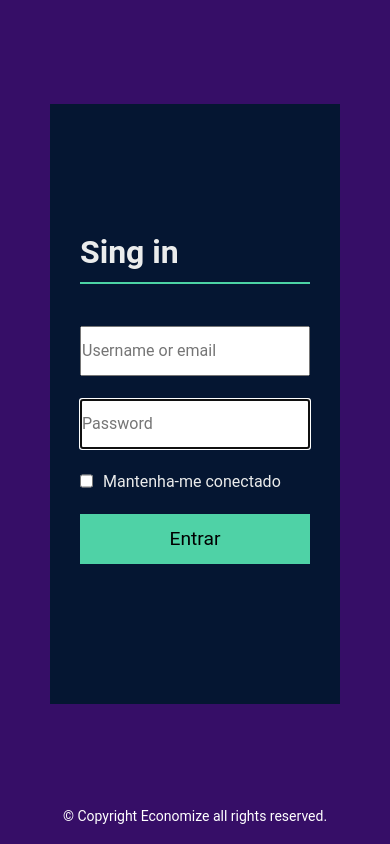
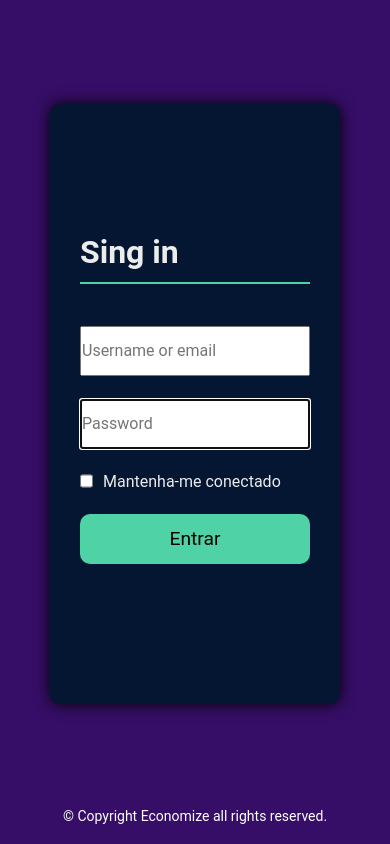
Before and after one commit to oopaze/Economize, a Django app: page /login/ in a window 390 px wide. Run offline with Django 3.2, Linux system fonts and the light colour scheme.

Commit message:
ajustando responsividade login

```diff
--- a/web/static/css/login.css
+++ b/web/static/css/login.css
@@ -53,6 +53,7 @@ body{
     border: none;
     color: black;
     font-size: 1.2rem;
+    border-radius: 10px;
 }
 .form_section h3{
     font-family: 'Roboto';
@@ -87,17 +88,19 @@ footer p{
     margin-bottom: 20px;
 }
 
-@media(max-width: 600px) {
+@media(max-width: 650px) {
     .image_section{
-        transform: 0.4s;
+        transform: 2s;
         display: none;
     }
     .form_section{
         justify-self: flex-start;
         flex-basis: 80%;
+        box-shadow: 0 0 1em black;
+        border-radius: 10px;
     }
 }
-@media(max-height: 650px) {
+@media(max-height: 800px) {
     body{
         min-height: 650px;
     }
```
